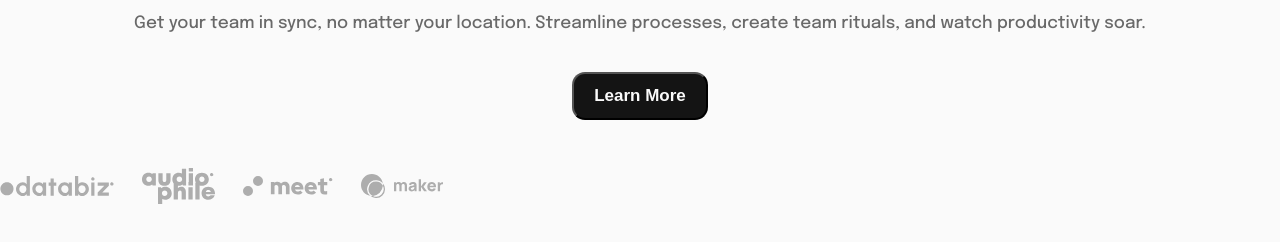
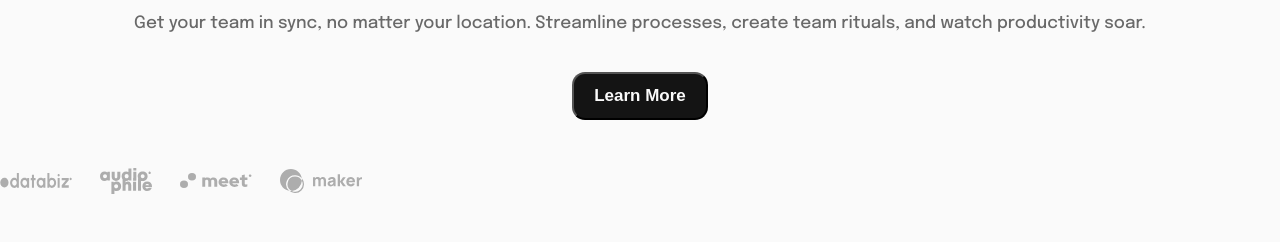
Before and after one commit to Bharvi-Sampat/Intro-section-with-dropdown-menu, a plain HTML site: page index.html in a window 1280 px wide. Shown: the part 470-712 px from the top of the page. Drawn offline with Linux system fonts and the light colour scheme.

Commit message:
Footer complete

```diff
--- a/index.html
+++ b/index.html
@@ -67,10 +67,10 @@
     </main>
     <footer>
       <section class="footer-img">
-        <img src="images/client-databiz.svg" />
-        <img src="images/client-audiophile.svg" />
-        <img src="images/client-meet.svg" />
-        <img src="images/client-maker.svg" />
+        <img class="footer-img__1" src="images/client-databiz.svg" />
+        <img class="footer-img__2" src="images/client-audiophile.svg" />
+        <img class="footer-img__3" src="images/client-meet.svg" />
+        <img class="footer-img__4" src="images/client-maker.svg" />
       </section>
     </footer>
 
```
